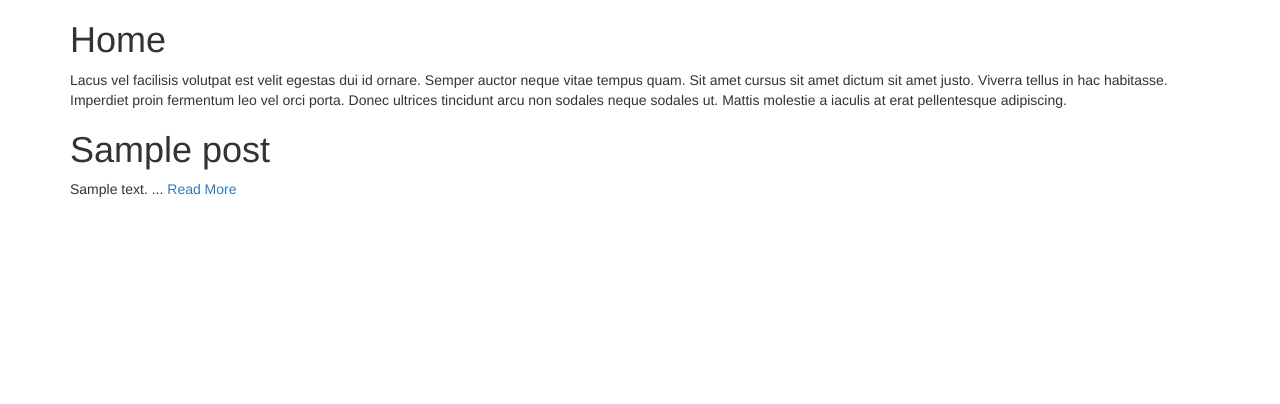
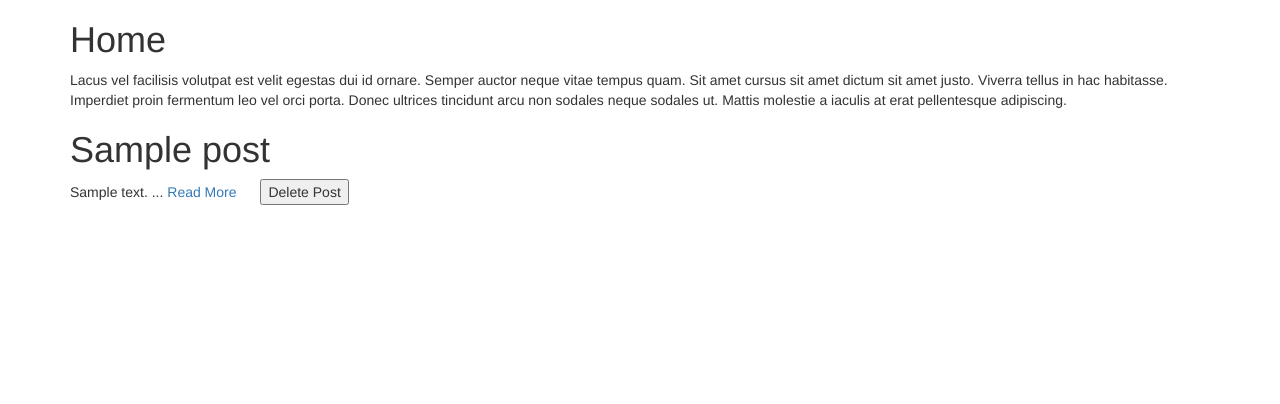
Before and after one commit to KendallTHampton/Blog_Post, a Node server app: page / in a window 1280 px wide. Shown: the part 90-494 px from the top of the page. Run offline with Node 20, Linux system fonts and the light colour scheme; tables that the repository leaves empty hold one stand-in row (values such as "Sample post"); some libraries are stand-ins or nearby versions.

Commit message:
First Commit

```diff
--- a/app.js
+++ b/app.js
@@ -133,6 +133,9 @@ app.get("/posts/:postId", (req, res) => {
 
 
 
+
+
+
 app.listen(process.env.PORT || 3000, function ()
 {
   console.log("Express server listening on port %d in %s mode", this.address().port, app.settings.env)
--- a/public/css/styles.css
+++ b/public/css/styles.css
@@ -14,6 +14,12 @@
 .navbar-nav  li a:hover {
     color: #0051ff !important;
 }
+
+.delete__button{
+    margin-left: 20px;
+}
+
+
 
 .footer-padding {
 	padding-bottom: 60px;
--- a/views/home.ejs
+++ b/views/home.ejs
@@ -9,9 +9,14 @@
 
 <% posts.forEach(function(post){ %>
 
+<form action="/delete" method="post">
 <h1> <%= post.title %> </h1>
-<p> <%= post.content.substring(0,100) + " ..." %> <a href="/posts/<%=post._id%>">Read More</a> </p>
+<p> <%= post.content.substring(0,100) + " ..." %> <a href="/posts/<%=post._id%>">Read More</a>
+<button onchange="this.form.submit()" name="deletePost" value='<%=post._id%>' class = "delete__button">Delete Post</button></p>
+</form>
 
 <% }); %>
 
+
+
 <%- include('partials/footer'); -%>
```
